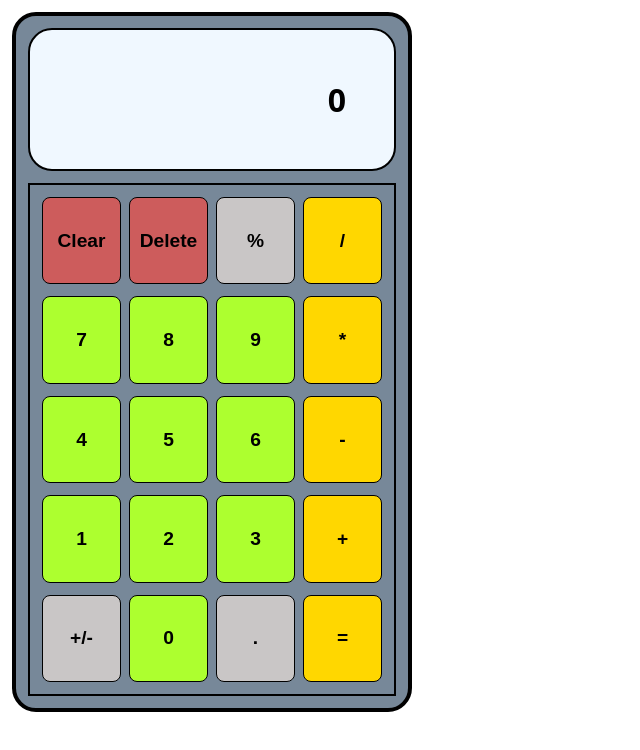
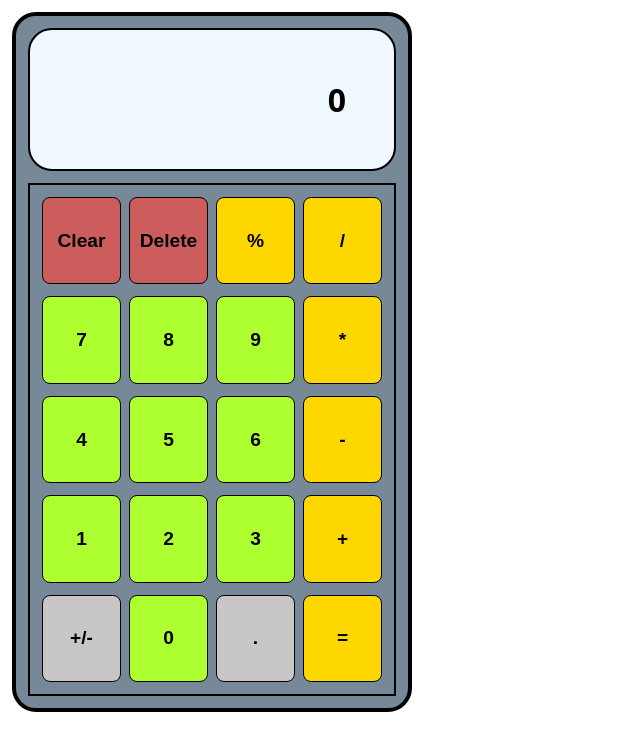
Before and after one commit to ternamdoo/calculator, a plain HTML site: page index.html in a window 1280 px wide. Shown: the whole page, without its empty margins (0-640 px from the left). Drawn offline with Linux system fonts and the light colour scheme.

Commit message:
Change the % button class to 'operator'

```diff
--- a/index.html
+++ b/index.html
@@ -17,7 +17,7 @@
                 <div class="first-row">
                     <button class="clear-input">Clear</button>
                     <button class="clear-input">Delete</button>
-                    <button class="extras">%</button>
+                    <button class="operator">%</button>
                     <button class="operator">/</button>
                 </div>
                 <div class="second-row">
```
